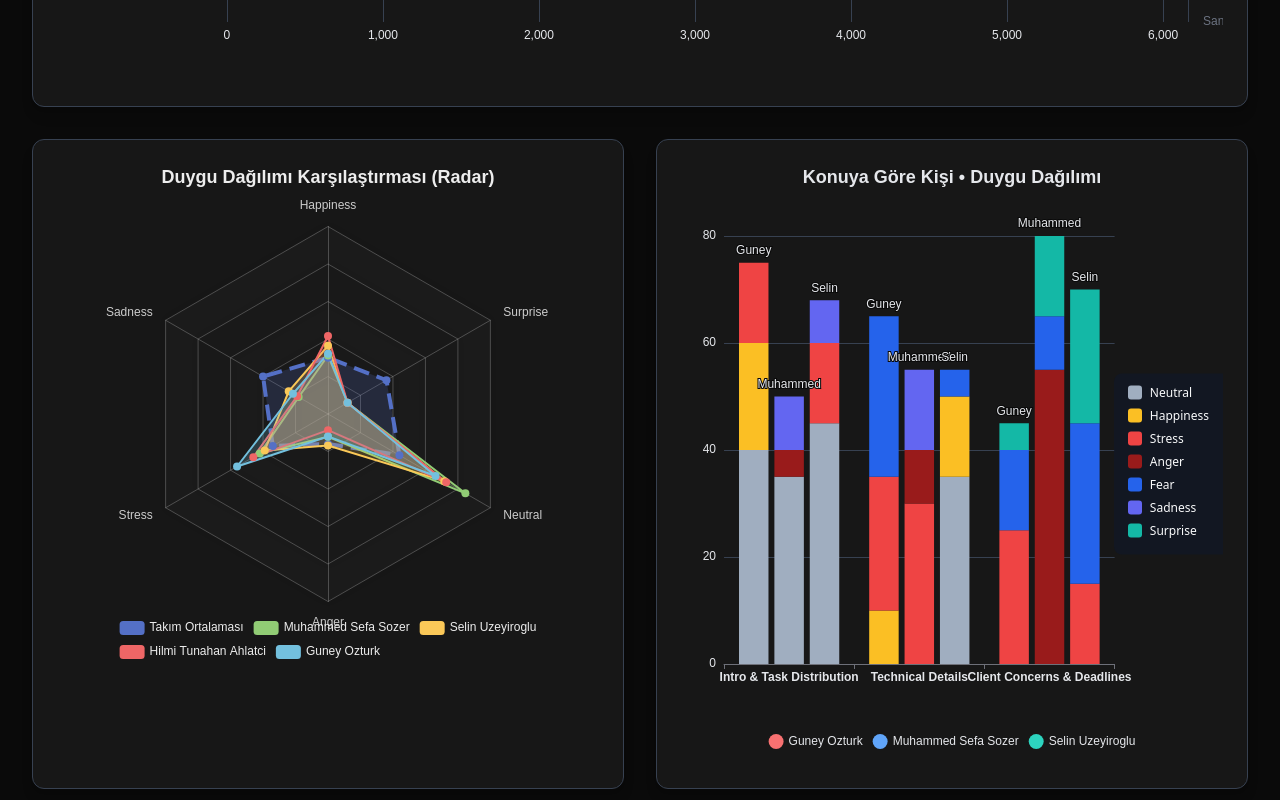
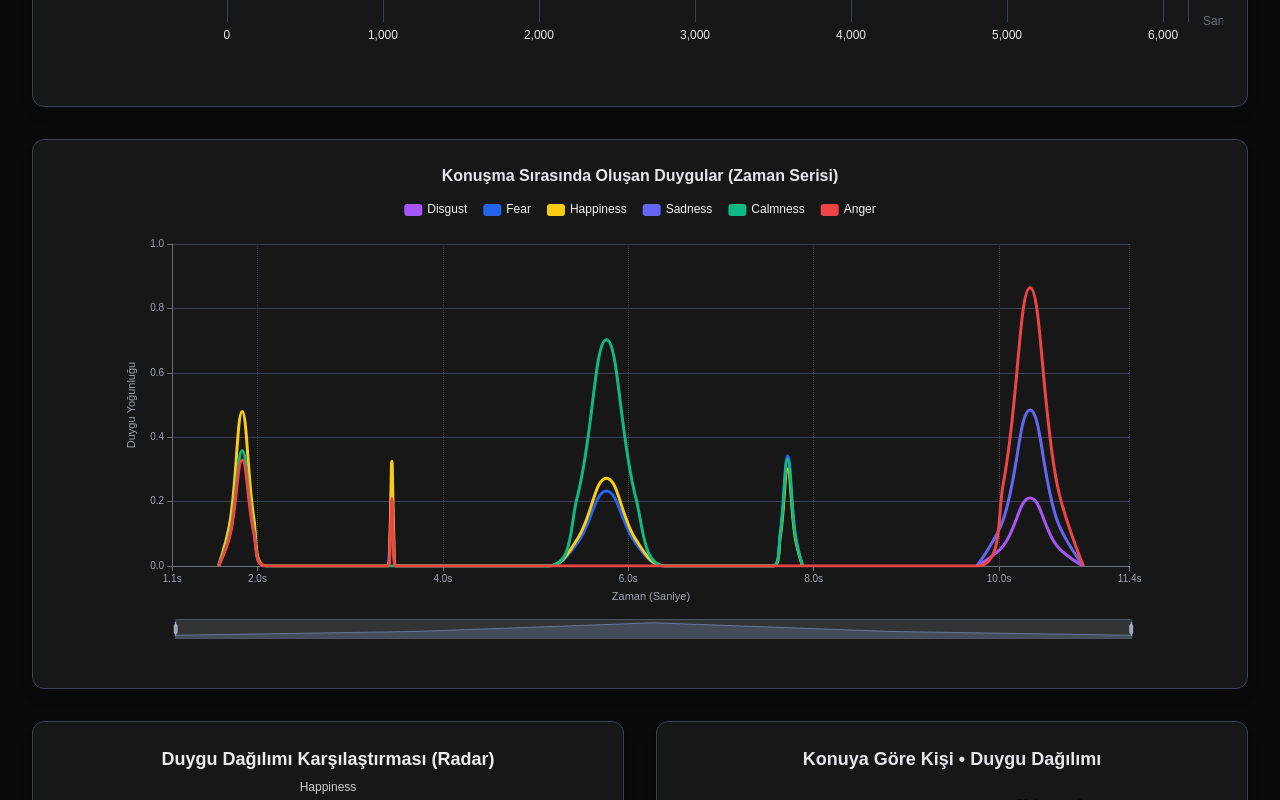
Before and after one commit to emredursunn/meeting-analysis-dashboard, a Next.js app: page / in a window 1280 px wide. Shown: the part 1120-1920 px from the top of the page. Built offline with nearby package versions, Linux system fonts and the light colour scheme.

Commit message:
timelinechart

```diff
--- /dev/null
+++ b/app/components/EmotionTimelineAreaChart.tsx
@@ -0,0 +1,260 @@
+import React from "react";
+import ReactECharts from "echarts-for-react";
+
+// Demo / fallback data
+const defaultTimeline = [
+  {
+    start: 1.58,
+    end: 2.09,
+    text: "Canım buray.",
+    strong_emotions: {
+      Happiness: 0.47944517063442615,
+      Anger: 0.3291296540759504,
+      Calmness: 0.35897625265643,
+    },
+  },
+  {
+    start: 3.41,
+    end: 3.49,
+    text: "Gidin.",
+    strong_emotions: {
+      Happiness: 0.32546544368378816,
+      Fear: 0.2584711220115423,
+      Anger: 0.2100514588644728,
+    },
+  },
+  {
+    start: 5.13,
+    end: 6.4,
+    text: "Oğlum bu kadar da bağırılmaz ya.",
+    strong_emotions: {
+      Happiness: 0.2727973090484738,
+      Calmness: 0.7027271468192339,
+      Fear: 0.2327978298068047,
+    },
+  },
+  {
+    start: 7.56,
+    end: 7.88,
+    text: "Emiri.",
+    strong_emotions: {
+      Happiness: 0.3014392246492207,
+      Fear: 0.34243450630456207,
+      Calmness: 0.3313961551524699,
+    },
+  },
+  {
+    start: 9.76,
+    end: 10.91,
+    text: "Hilmi ne yapıyorsun sen ya?",
+    strong_emotions: {
+      Sadness: 0.4842788858804852,
+      Disgust: 0.2112400306854397,
+      Anger: 0.8643424614332617,
+    },
+  },
+];
+
+const EmotionTimelineAreaChart = ({ data = defaultTimeline, height = 500 }) => {
+  const EMOTION_COLORS :any= {
+    Happiness: "#FACC15",
+    Anger: "#EF4444",
+    Calmness: "#10B981",
+    Fear: "#2563EB",
+    Sadness: "#6366F1",
+    Disgust: "#A855F7",
+  };
+
+  const timeline = [...data].sort((a, b) => a.start - b.start);
+  if (!timeline.length) return null;
+
+  const emotions = Object.keys(EMOTION_COLORS).filter((e) =>
+    timeline.some((t:any) => (t.strong_emotions[e] ?? 0) > 0)
+  );
+
+  // Her segment için emotion değerlerini topla ve sırala
+  const segmentEmotions = timeline.map(segment => {
+    const emotionValues = Object.entries(segment.strong_emotions)
+      .filter(([emotion, value]) => emotions.includes(emotion) && value > 0)
+      .sort((a, b) => b[1] - a[1]); // Büyükten küçüğe sırala
+
+    return {
+      ...segment,
+      sortedEmotions: emotionValues
+    };
+  });
+
+  // Build Series - basit yaklaşım, doğru sıralama ile
+  const seriesData :any= {};
+  emotions.forEach((e) => {
+    seriesData[e] = [];
+  });
+
+  segmentEmotions.forEach(({ start, end, strong_emotions }) => {
+    const q1 = start + (end - start) * 0.25;
+    const mid = (start + end) / 2;
+    const q3 = start + (end - start) * 0.75;
+
+    Object.entries(strong_emotions).forEach(([emo, val]) => {
+      if (!seriesData[emo] || val <= 0) return;
+      const shoulder = val * 0.3;
+      const arr = seriesData[emo];
+      arr.push([start, 0], [q1, shoulder], [mid, val], [q3, shoulder], [end, 0]);
+    });
+  });
+
+  // Genel maksimum değerlere göre sırala - küçükten büyüğe (küçük üstte, büyük altta)
+  const maxValues :any = {};
+  emotions.forEach(emo => {
+    maxValues[emo] = Math.max(...timeline.map((t:any) => t.strong_emotions[emo] || 0));
+  });
+
+  const emotionsByMaxValue = emotions.sort((a, b) => maxValues[a] - maxValues[b]); // Küçükten büyüğe
+
+  const series = emotions.map((emo) => {
+    return {
+      name: emo,
+      type: "line",
+      data: seriesData[emo],
+      smooth: 0.4,
+      showSymbol: false,
+      lineStyle: {
+        width: 3,
+        color: EMOTION_COLORS[emo],
+        opacity: 1
+      },
+      // Area chart yerine sadece line kullan
+      emphasis: { focus: "series" },
+      connectNulls: false,
+    };
+  });
+
+  const tooltipFormatter = (params:any) => {
+    if (!params?.length) return "";
+    const xVal = params[0].value[0];
+    const seg = timeline.find((s) => xVal >= s.start && xVal <= s.end);
+    if (!seg) return "";
+
+    const lines = params
+      .filter((p:any) => p.value && p.value[1] > 0)
+      .sort((a:any, b:any) => b.value[1] - a.value[1])
+      .map(
+        (p:any) =>
+          `<span style='display:inline-block;width:10px;height:10px;background:${EMOTION_COLORS[p.seriesName]};margin-right:6px;border-radius:2px;'></span>${p.seriesName}: <b>${(+p.value[1]).toFixed(3)}</b>`
+      )
+      .join("<br/>");
+
+    return `<div style='font-size:12px;font-weight:600;margin-bottom:6px;color:#fff;'>"${seg.text}"</div>
+            <div style='font-size:11px;margin-bottom:4px;color:#ccc;'>Zaman: ${seg.start.toFixed(1)}s - ${seg.end.toFixed(1)}s</div>
+            ${lines}`;
+  };
+
+  const option = {
+    backgroundColor: "transparent",
+    title: {
+      text: "Konuşma Sırasında Oluşan Duygular (Zaman Serisi)",
+      left: "center",
+      textStyle: { color: "#E5E7EB", fontSize: 16, fontWeight: "bold" },
+    },
+    legend: {
+      data: emotions.map((e) => ({
+        name: e,
+        icon: "roundRect",
+        itemStyle: { color: EMOTION_COLORS[e] }
+      })),
+      top: 35,
+      itemWidth: 18,
+      itemHeight: 12,
+      itemGap: 16,
+      textStyle: { color: "#F3F4F6", fontSize: 12 },
+      selectedMode: true,
+    },
+    tooltip: {
+      trigger: "axis",
+      axisPointer: {
+        type: "cross",
+        snap: true,
+        crossStyle: {
+          color: "#999"
+        }
+      },
+      formatter: tooltipFormatter,
+      backgroundColor: "rgba(0,0,0,0.8)",
+      borderColor: "#666",
+      textStyle: {
+        color: "#fff"
+      }
+    },
+    grid: {
+      left: "8%",
+      right: "8%",
+      top: 80,
+      bottom: 80,
+      containLabel: true
+    },
+    xAxis: {
+      type: "value",
+      min: timeline[0].start - 0.5,
+      max: timeline[timeline.length - 1].end + 0.5,
+      name: "Zaman (Saniye)",
+      nameLocation: "middle",
+      nameGap: 25,
+      nameTextStyle: { color: "#9CA3AF", fontSize: 11 },
+      axisLabel: {
+        color: "#9CA3AF",
+        fontSize: 10,
+        formatter: (value:any) => value.toFixed(1) + "s"
+      },
+      axisLine: { lineStyle: { color: "#6B7280" } },
+      splitLine: { show: true, lineStyle: { color: "#374151", type: "dotted" } },
+    },
+    yAxis: {
+      type: "value",
+      min: 0,
+      max: 1,
+      name: "Duygu Yoğunluğu",
+      nameLocation: "middle",
+      nameGap: 35,
+      nameTextStyle: { color: "#9CA3AF", fontSize: 11 },
+      axisLabel: {
+        color: "#9CA3AF",
+        fontSize: 10,
+        formatter: (value:any) => value.toFixed(1)
+      },
+      splitLine: { lineStyle: { color: "#374151" } },
+    },
+    series,
+    dataZoom: [
+      {
+        type: "inside",
+        xAxisIndex: 0,
+        filterMode: "none",
+        throttle: 50
+      },
+      {
+        type: "slider",
+        xAxisIndex: 0,
+        height: 20,
+        bottom: 25,
+        handleSize: 14,
+        handleStyle: { color: "#9CA3AF" },
+        borderColor: "#4B5563",
+        fillerColor: "rgba(156, 163, 175, 0.2)",
+        textStyle: { color: "#9CA3AF", fontSize: 10 },
+        brushSelect: false,
+      },
+    ],
+  };
+
+  return (
+    <div style={{ width: "100%", height, background: "transparent" }}>
+      <ReactECharts
+        option={option}
+        style={{ width: "100%", height: "100%" }}
+        opts={{ renderer: "canvas" }}
+      />
+    </div>
+  );
+};
+
+export default EmotionTimelineAreaChart;
--- a/app/components/ParticipantActivityTimeline.tsx
+++ b/app/components/ParticipantActivityTimeline.tsx
@@ -228,7 +228,7 @@ const ParticipantActivityTimeline: FC<ParticipantActivityTimelineProps> = ({ dat
   // -------------------- CONST -------------------- //
   const COLORS = {
     audio: "#3B82F6", // blue-600
-    video: "#8B5CF6", // violet-500
+    video: "#79ac3fff", // violet-500
     presentation: "#F59E0B", // amber-500
   } as const;
 
--- a/app/components/ShoutingChart.tsx
+++ b/app/components/ShoutingChart.tsx
@@ -36,6 +36,8 @@ const ShoutingChart = () => {
       type: 'value',
       axisLine: { lineStyle: { color: '#888' } },
       splitLine: { lineStyle: { color: '#333' } },
+      minInterval: 1, // Y ekseninde sadece tam sayı göster
+
     },
     series: [
       {
--- a/app/page.tsx
+++ b/app/page.tsx
@@ -1,13 +1,14 @@
 "use client";
 
-import React, { useState, useEffect } from 'react';
-import ShoutingChart from './components/ShoutingChart';
-import EmotionTopicBarChart from './components/EmotionTopicBarChart';
-import EmotionsRadarChart from './components/EmotionsRadarChart';
-import CorrelationHeatmap from './components/CorrelationHeatmap';
-import ParticipantActivityTimeline from './components/ParticipantActivityTimeline';
+import React, { useState, useEffect } from "react";
+import ShoutingChart from "./components/ShoutingChart";
+import EmotionTopicBarChart from "./components/EmotionTopicBarChart";
+import EmotionsRadarChart from "./components/EmotionsRadarChart";
+import CorrelationHeatmap from "./components/CorrelationHeatmap";
+import ParticipantActivityTimeline from "./components/ParticipantActivityTimeline";
+import EmotionTimelineAreaChart from "./components/EmotionTimelineAreaChart";
 
-// --- ANA DASHBOARD BİLEŞENİ ---
+// --- ANA DASHBOARD BILEŞENİ ---
 const App = () => {
   const [isClient, setIsClient] = useState(false);
 
@@ -15,9 +16,7 @@ const App = () => {
     setIsClient(true);
   }, []);
 
-  if (!isClient) {
-    return null;
-  }
+  if (!isClient) return null;
 
   return (
     <div className="bg-[#0a0a0a] text-[#ededed] min-h-screen p-4 sm:p-8 font-sans">
@@ -39,7 +38,12 @@ const App = () => {
           <ParticipantActivityTimeline />
         </div>
 
-        {/* 3. Satır: Radar + Topic Bar */}
+        {/* 3. Satır: Emotion Timeline Area Chart (tam genişlik) */}
+        <div className="lg:col-span-2 bg-[#171717] p-6 rounded-xl shadow-lg border border-gray-700">
+          <EmotionTimelineAreaChart />
+        </div>
+
+        {/* 4. Satır: Radar + Topic Bar */}
         <div className="bg-[#171717] p-6 rounded-xl shadow-lg border border-gray-700">
           <EmotionsRadarChart />
         </div>
@@ -47,7 +51,7 @@ const App = () => {
           <EmotionTopicBarChart />
         </div>
 
-        {/* 4. Satır: Correlation Heatmap (tam genişlik) */}
+        {/* 5. Satır: Correlation Heatmap (tam genişlik) */}
         <div className="lg:col-span-2 bg-[#171717] p-6 rounded-xl shadow-lg border border-gray-700">
           <CorrelationHeatmap />
         </div>
```
Also changed, not shown: dummy.txt, 1 other file (tests, documents, lock files or other folders).
